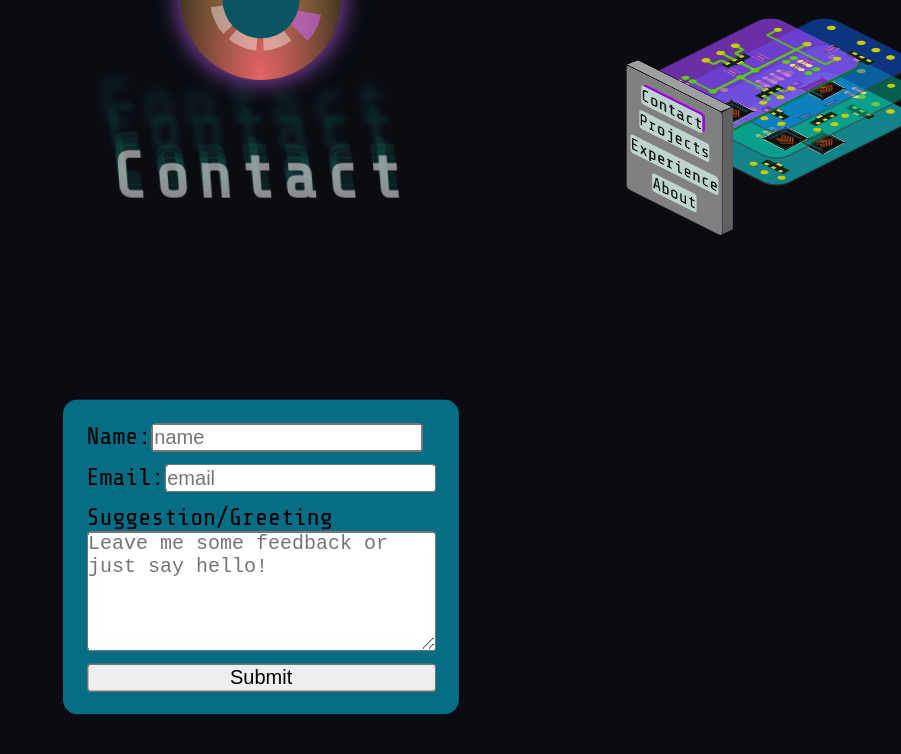
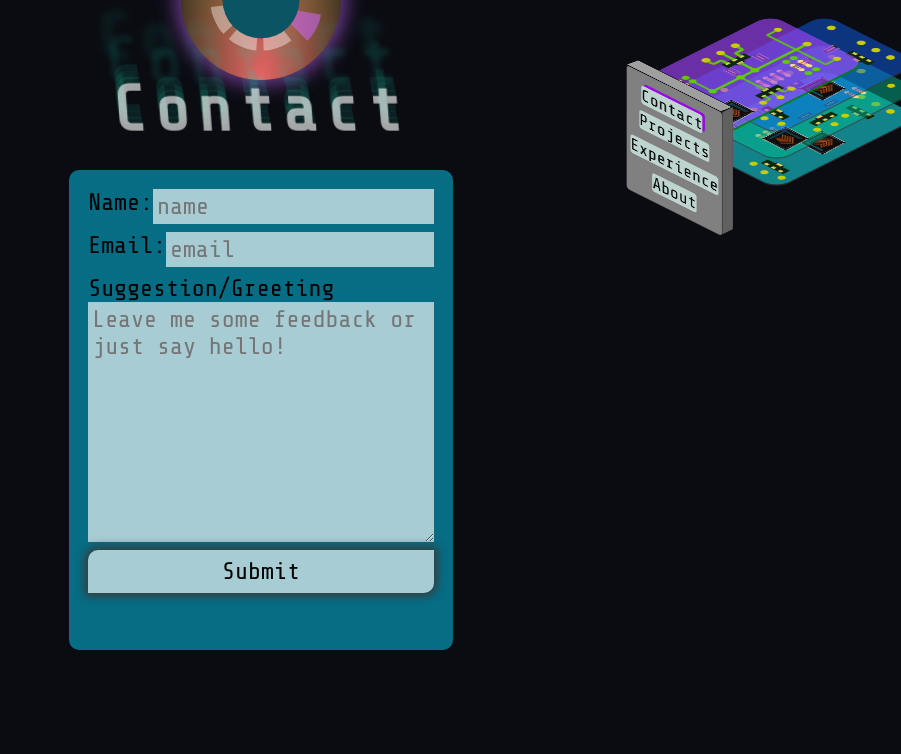
Before and after one commit to LukeAnger/portfolio, a React (Create React App) app: page / in a window 1280 px wide. Both pictures are taken after a click on the button "Contact". Shown: the top 754 px of the page, without its empty margins (379-1280 px from the left). Built offline with nearby package versions, Linux system fonts and the light colour scheme; a web font is replaced by a local one.

Commit message:
fixed scrolling in suggestions bug and made the inputs persist after navigating to a different page

```diff
--- a/public/styles.css
+++ b/public/styles.css
@@ -282,6 +282,8 @@ body {
   rotate: 180deg;
   transition: 250ms linear;
   cursor: pointer;
+  opacity: 0;
+  animation: fadeIn 0.5s linear 0.5s forwards;
 }
 
 .expButtonRight {
@@ -291,6 +293,8 @@ body {
   right: -5%;
   transition: 250ms linear;
   cursor: pointer;
+  opacity: 0;
+  animation: fadeIn 0.5s linear 0.5s forwards;
 }
 
 .expButtonLeft:hover, .expButtonRight:hover {
@@ -316,7 +320,10 @@ body {
   border-top-left-radius: 50px;
   background-color: rgba(0, 217, 255, 0.534);
   text-align: center;
+  opacity: 0;
+  animation: fadeIn 0.5s linear 0.5s forwards;
 }
+
 
 .exp:nth-child(1) {
   transform: rotateY(calc(72deg * 0)) translateZ(241px);
@@ -352,6 +359,13 @@ body {
   gap: 5%;
 }
 
+
+/*************************************************************/
+/*************************************************************/
+/**********************    Contact    ************************/
+/*************************************************************/
+/*************************************************************/
+
 .contact {
   height: 100%;
   display: flex;
@@ -359,17 +373,79 @@ body {
   align-items: center;
   justify-content: space-around;
   gap: 5%;
+  position: relative;
 }
 
 #suggestionsForm {
+  /* position: relative; */
   border-radius: 10px;
+  width: max(30vw, 300px);
+  height: 60vh;
   padding: 5%;
   display: flex;
   flex-direction: column;
   background-color: #06a1c4a6;
   gap: 1vh;
-  scale: 1.5;
+  font-size: 1.5rem;
+  /* scale: 1.5; */
+  translate: 0 -10vh;
+  opacity: 0;
+  animation: fadeIn 0.5s ease-in 0.5s forwards;
 }
+
+#suggestionsForm label:focus {
+  transform: translate(0, 0.5px);
+}
+/* @keyframes fadeInForm {
+  0% {
+    opacity: 0;
+  }
+  100% {
+    opacity: 1;
+  }
+} */
+
+/* #suggestionsForm label:focus-within {
+  transform: scale(1.02);
+  transition: 0.1s ease-in;
+  font-weight: bold;
+} */
+
+#suggestionsForm input,
+#suggestionsForm textarea {
+  width: 100%;
+  padding: .25rem;
+  border: none;
+  font-size: 1.5rem;
+  /* outline: none; */
+  font-family: var(--fontTechMono);
+  background-color: #ffffffa6;
+}
+
+#suggestionsForm textarea {
+  height: 30vh;
+}
+
+#suggestionsForm button {
+  font-size: 1.5rem;
+  border-top-left-radius: 10px;
+  border-bottom-right-radius: 10px;
+  padding: 0.5rem;
+  box-shadow: 0px 0px 10px 3px #3a3a3a;
+  border: none;
+  outline: none;
+  font-family: var(--fontTechMono);
+  background-color: #ffffffa6;
+  cursor: pointer;
+  transition: 0.25s ease-in;
+}
+
+#suggestionsForm button:focus {
+
+  box-shadow: 0px 0px 10px 7px #3a3a3a;
+
+}
+
 
 .sugForm3 {
   height: 10vh;
--- a/src/App.jsx
+++ b/src/App.jsx
@@ -36,6 +36,7 @@ const App = () => {
 
   const handleScroll = (e) => {
     if (scrollDelay) return;
+    if (e.nativeEvent.target.name === 'Suggestions') return;
     let direction = e.nativeEvent.deltaY
     if (currentEle === 0) {
       handleLoadScroll(direction)
--- a/src/components/about/Title.jsx
+++ b/src/components/about/Title.jsx
@@ -2,7 +2,7 @@ import React from 'react'
 import Skills from './Skills.jsx'
 
 const loadStyle={animation: 'fadeIn 0.5s ease-in forwards 4s, rotate360 16s linear infinite 4.5s'}
-const scrollStyle={animation: 'fadeIn 0.5s ease-in forwards 1s'}
+const scrollStyle={animation: 'fadeIn 0.5s ease-in forwards 0.5s'}
 const Title = ({ele}) => {
 
   if (ele === 0) {
--- a/src/components/contact/Contact.jsx
+++ b/src/components/contact/Contact.jsx
@@ -5,7 +5,7 @@ const Contact = ({styles = {}}) => {
   return (
     <>
       <div className='contact pa' style={styles}>
-        <div className='contactTitle  holoText' style={{animation: 'fadeIn 2s ease-in forwards 1s, holoText 5s infinite ease-in-out alternate'}}>Contact</div>
+        <div className='contactTitle  holoText' style={{animation: 'fadeIn 0.5s ease-in forwards 0.5s, holoText 5s infinite ease-in-out alternate'}}>Contact</div>
         {/* <iframe src="https://docs.google.com/forms/d/e/1FAIpQLSeKJkqFkFXA9ujJbEqh424tmy7vFFJhUM3Rk_ggKjAjigkFzg/viewform?embedded=true" width="640" height="809" frameborder="0" marginHeight="0" marginWidth="0">Loading…</iframe> */}
         <GoogleForm />
       </div>
--- a/src/components/contact/GoogleForm.jsx
+++ b/src/components/contact/GoogleForm.jsx
@@ -1,55 +1,77 @@
-import React, { useState } from 'react'
+import React, { useState, useRef } from 'react'
 
-const formDataInit = {
+const formDataEmpty = {
   Name: '',
   Email: '',
   Suggestions: '',
 }
 
+
 const GoogleForm = () => {
 
+  const formDataLocal = localStorage.getItem('formDataLocal')
+  const formDataInit = formDataLocal ? JSON.parse(formDataLocal) : formDataEmpty
   const [formData, setFormData] = useState(formDataInit)
+
 
   const handleChange = (e) => {
     let tar = e.currentTarget
     let name = tar.name
     let value = tar.value
     setFormData({ ...formData, [name]: value })
+    localStorage.setItem('formDataLocal', JSON.stringify(formData))
   }
 
   const handleSubmit = (e) => {
     e.preventDefault()
     let tar = e.currentTarget
-    let action = tar.action
+    let url = tar.action
     let data = new FormData(tar)
-    console.log('submitting', tar, data)
-    fetch(action, {
+    fetch(url, {
             method: 'POST',
             body: data,
           })
           .then(res => {
-            console.log('res', res)
             res.json()
           })
-    setFormData(formDataInit)
+    setFormData(formDataEmpty)
+    localStorage.setItem('formDataLocal', JSON.stringify({formDataEmpty}))
   }
 
   return (
     <form id='suggestionsForm' onSubmit={handleSubmit} method="post" name='google-sheet' action='https://script.google.com/macros/s/AKfycbz7iomyh4iYcCTpHfEFIRJIhrGogyjE2NW1m1Whcc08XcEfBAMWyQB6VArqAcG6c1jU/exec' >
         <label className='fr' >Name:
-        <input className='sugForm1' onChange={handleChange} name='Name' type='text' value={formData.Name} placeholder='name' ></input>
+        <input
+          className='sugForm1'
+          onChange={handleChange}
+          name='Name'
+          type='text'
+          value={formData.Name}
+          placeholder='name' ></input>
         </label>
 
 
         <label className='fr'>Email:
-        <input className='sugForm2' onChange={handleChange} name='Email' type='email' value={formData.Email} placeholder='email' ></input>
+        <input
+          className='sugForm2'
+          onChange={handleChange}
+          name='Email'
+          type='email'
+          value={formData.Email}
+          placeholder='email' ></input>
         </label>
 
 
         <label className='fc'>Suggestion/Greeting
-        <textarea className='sugForm3' onChange={handleChange} name='Suggestions' type='text'
-        value={formData.Suggestions}
-         placeholder='Leave me some feedback or just say hello!' required></textarea>
+        <textarea
+          id='contactTextArea'
+          className='sugForm3'
+          maxLength='600'
+          onChange={handleChange}
+          name='Suggestions'
+          type='text'
+          value={formData.Suggestions}
+          placeholder='Leave me some feedback or just say hello!' required></textarea>
         </label>
 
 
@@ -60,20 +82,3 @@ const GoogleForm = () => {
 }
 
 export default GoogleForm
-//action='https://script.google.com/macros/s/AKfycbz7iomyh4iYcCTpHfEFIRJIhrGogyjE2NW1m1Whcc08XcEfBAMWyQB6VArqAcG6c1jU/exec'
-
-// window.addEventListener("load", function() {
-//   const form = document.getElementById('suggestionForm');
-//   form.addEventListener("submit", function(e) {
-//     e.preventDefault();
-//     const data = new FormData(form);
-//     const action = e.target.action;
-//     fetch(action, {
-//       method: 'POST',
-//       body: data,
-//     })
-//     .then(() => {
-//       alert("Success!");
-//     })
-//   });
-// });
--- a/src/components/experience/Experience.jsx
+++ b/src/components/experience/Experience.jsx
@@ -17,7 +17,7 @@ const Experience = ({styles = {}}) => {
   return (
     <>
       <div className='experience pa ' style={styles}>
-        <div className='holoText experience-head' style={{animation: 'fadeIn 2s ease-in forwards 1s, holoText 5s infinite ease-in-out alternate'}}>Experience</div>
+        <div className='holoText experience-head' style={{animation: 'fadeIn 0.5s ease-in forwards 0.5s, holoText 5s infinite ease-in-out alternate'}}>Experience</div>
 
         <div className='experienceScene'>
           {arrow(handleLeftRotate, 'expButtonLeft')}
--- a/src/components/projects/Projects.jsx
+++ b/src/components/projects/Projects.jsx
@@ -5,7 +5,7 @@ const Projects = ({styles = {}}) => {
   return (
     <>
       <div className='projects pa ' style={styles}>
-        <h1 className='section-header holoText' style={{animation: 'fadeIn 2s ease-in forwards 1s, holoText 5s infinite ease-in-out alternate'}}>Projects</h1>
+        <h1 className='section-header holoText' style={{animation: 'fadeIn 0.5s ease-in forwards 0.5s, holoText 5s infinite ease-in-out alternate'}}>Projects</h1>
       </div>
     </>
   )
```
Also changed, not shown: 7 other files (tests, documents, lock files or other folders).
